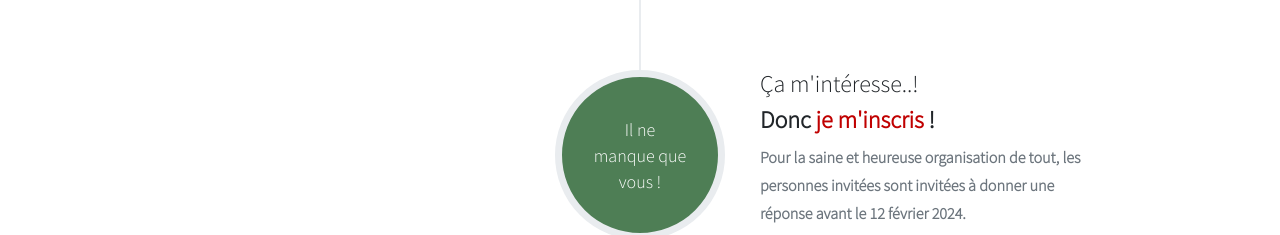
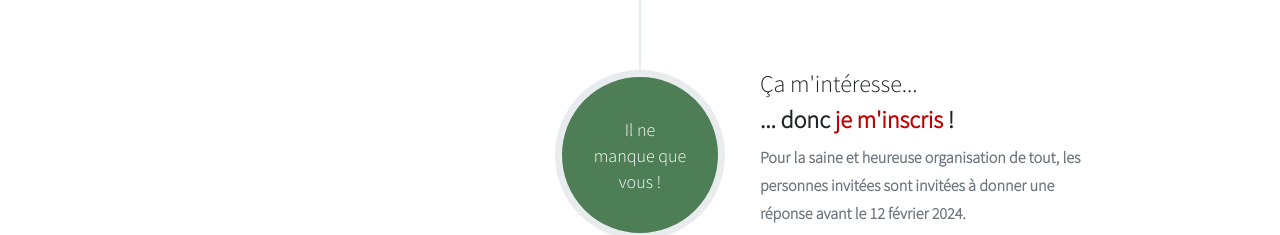
Before and after one commit to routeducanard/routeducanard.github.io, a website: page index.html in a window 1280 px wide. Shown: the part 5550-5785 px from the top of the page. Drawn offline with Linux system fonts and the light colour scheme; a web font is replaced by a local one.

Commit message:
Update index.html

```diff
--- a/index.html
+++ b/index.html
@@ -248,8 +248,8 @@
                   </div>
                   <div class="timeline-panel">
                       <div class="timeline-heading">
-                          <h4>Ça m'intéresse..!</h4>
-                          <h4 class="subheading">Donc <a target="_blank" rel="noopener noreferrer" href="https://fr.wikipedia.org/wiki/Canard">je m'inscris</a> !</h4>
+                          <h4>Ça m'intéresse...</h4>
+                          <h4 class="subheading">... donc <a target="_blank" rel="noopener noreferrer" href="https://fr.wikipedia.org/wiki/Canard">je m'inscris</a> !</h4>
                       </div>
                       <div class="timeline-body"><p class="text-muted">
                         Pour la saine et heureuse organisation de tout, les personnes invitées sont invitées à donner une réponse avant le 12 février 2024.
```
